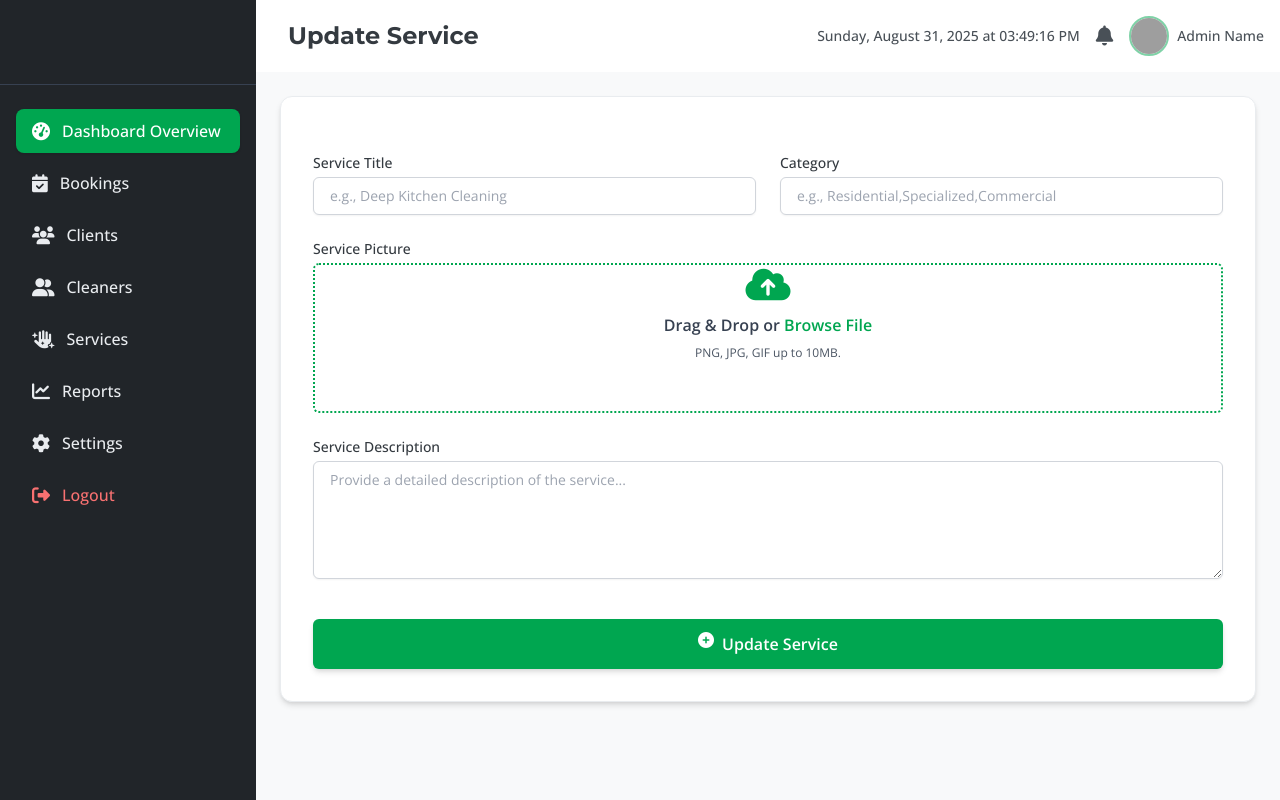
After one commit to Iqbalhossen07/clean, a PHP site: page /editService.php in a window 1280 px wide. The commit adds this page. Run offline with PHP 8.4, Linux system fonts and the light colour scheme; the visitor is signed in with stand-in values (Sample User, id 1); data that the repository does not hold is empty; some libraries are stand-ins or nearby versions; grey boxes are pictures that could not be loaded.

Commit message:
service crud added

```diff
--- /dev/null
+++ b/app/editService.php
@@ -0,0 +1,246 @@
+<?php include('db.php');
+if (!isset($_SESSION['email'])) {
+    header('Location: login.php');
+}
+
+
+if (isset($_GET['service_update_id'])) {
+    $service_update_id = $_GET['service_update_id'];
+    $service_update_id_result = $mysqli->query("SELECT * FROM service_table WHERE id='$service_update_id' ");
+    if (!empty($service_update_id_result)) {
+        $row = $service_update_id_result->fetch_array();
+
+        $service_title = $row['service_title'];
+        $service_category = $row['service_category'];
+        $service_description = $row['service_description'];
+        $service_image = $row['service_image'];
+
+    }
+
+
+}
+?>
+<!DOCTYPE html>
+<html lang="en" class="scroll-smooth">
+  <head>
+    <meta charset="UTF-8" />
+    <meta name="viewport" content="width=device-width, initial-scale=1.0" />
+    <title>CleanPro - update Service</title>
+    <script src="https://cdn.tailwindcss.com"></script>
+    <script>
+      tailwind.config = {
+        theme: {
+          extend: {
+            colors: {
+              primary: "#00A650",
+              "cleaning-primary": "#00A650",
+              "cleaning-dark": "#007A3D",
+              "dashboard-bg": "#F8F9FA",
+              "sidebar-bg": "#212529",
+              "sidebar-text": "#E9ECEF",
+              "card-bg": "#FFFFFF",
+              "card-border-light": "#E9ECEF",
+              "text-dark-high": "#343A40",
+              "text-dark-medium": "#495057",
+              "text-light-medium": "#ADB5BD",
+              "text-light-high": "#DEE2E6",
+            },
+            spacing: {
+              "topbar-height": "48px",
+              "navbar-height": "80px",
+            },
+            fontFamily: {
+              sans: ["Open Sans", "sans-serif"],
+              heading: ["Montserrat", "sans-serif"],
+            },
+            boxShadow: {
+              "custom-xs": "0 0 0 1px rgba(0, 0, 0, 0.05)",
+              "custom-sm":
+                "0 1px 3px 0 rgba(0, 0, 0, 0.08), 0 1px 2px 0 rgba(0, 0, 0, 0.03)",
+              "custom-md":
+                "0 4px 6px -1px rgba(0, 0, 0, 0.12), 0 2px 4px -1px rgba(0, 0, 0, 0.07)",
+              "custom-lg":
+                "0 10px 15px -3px rgba(0, 0, 0, 0.15), 0 4px 6px -2px rgba(0, 0, 0, 0.1)",
+              "custom-xl":
+                "0 20px 25px -5px rgba(0, 0, 0, 0.18), 0 10px 10px -5px rgba(0, 0, 0, 0.04)",
+              "icon-glow": "0 0 15px rgba(0, 166, 80, 0.4)",
+              "icon-blur":
+                "0 1px 3px rgba(0,0,0,0.08), 0 1px 2px rgba(0,0,0,0.02)",
+            },
+          },
+        },
+      };
+    </script>
+    <link
+      rel="stylesheet"
+      href="https://cdnjs.cloudflare.com/ajax/libs/font-awesome/6.4.0/css/all.min.css"
+    />
+    <link href="https://unpkg.com/aos@2.3.1/dist/aos.css" rel="stylesheet" />
+    <link rel="preconnect" href="https://fonts.googleapis.com" />
+    <link rel="preconnect" href="https://fonts.gstatic.com" crossorigin />
+    <link
+      href="https://fonts.googleapis.com/css2?family=Montserrat:wght@400;500;600;700;800;900&family=Open+Sans:wght@300;400;500;600;700&display=swap"
+      rel="stylesheet"
+    />
+ <link rel="stylesheet" href="style.css">
+  </head>
+  <body class="bg-dashboard-bg text-text-dark-medium font-sans h-screen">
+    <div class="flex h-screen bg-dashboard-bg">
+ <?php include('side.php') ?>
+
+      <div class="flex-1 flex flex-col md:ml-64 min-w-0">
+        <header
+          class="w-full bg-card-bg p-4 flex items-center justify-between shadow-custom-sm dashboard-topbar"
+        >
+          <div class="flex items-center space-x-4">
+            <button
+              id="sidebar-toggle-btn"
+              class="md:hidden text-gray-600 hover:text-text-dark-high focus:outline-none"
+            >
+              <i class="fas fa-bars text-xl"></i>
+            </button>
+            <h1 class="text-2xl font-bold font-heading text-text-dark-high">
+              Update Service
+            </h1>
+          </div>
+          <div class="flex items-center space-x-4">
+            <span
+              id="live-datetime"
+              class="text-text-dark-medium text-sm font-medium hidden sm:block"
+            ></span>
+            <a
+              href="#"
+              class="text-text-dark-medium hover:text-primary transition-colors"
+            >
+              <i class="fas fa-bell text-xl"></i>
+            </a>
+            <div class="flex items-center space-x-2">
+              <img
+                src="https://randomuser.me/api/portraits/men/1.jpg"
+                alt="Admin Avatar"
+                class="w-10 h-10 rounded-full object-cover border-2 border-primary/50"
+              />
+              <span
+                class="text-sm font-medium hidden sm:block text-text-dark-medium"
+                >Admin Name</span
+              >
+            </div>
+          </div>
+        </header>
+
+        <main
+          class="flex-1 p-6 bg-dashboard-bg custom-scrollbar overflow-y-auto"
+        >
+          <div
+            class="max-w-8xl mx-auto bg-white p-8 rounded-xl shadow-custom-md border border-card-border-light"
+            data-aos="fade-up"
+            data-aos-delay="100"
+          >
+            <form action="logics.php" method="POST" class="space-y-6" enctype="multipart/form-data">
+                <input type="hidden" name="id" value="<?php echo $service_update_id ?>">
+              <div class="grid grid-cols-1 md:grid-cols-2 gap-6">
+                <div>
+                  <label
+                    for="title"
+                    class="block text-sm font-medium text-text-dark-high mb-1"
+                    >Service Title</label
+                  >
+                  <input
+                    type="text"
+                    name="service_title" value="<?php echo $service_title ?>"
+                    id="title"
+                    class="mt-1 block w-full px-4 py-2 border border-gray-300 rounded-md shadow-sm focus:ring-primary focus:border-primary sm:text-sm"
+                    placeholder="e.g., Deep Kitchen Cleaning"
+                    required
+                  />
+                </div>
+
+
+
+                <div>
+                  <label
+                    for="price"
+                    class="block text-sm font-medium text-text-dark-high mb-1"
+                    >Category</label
+                  >
+                  <input
+                    type="text"
+                    name="service_category" value="<?php echo $service_category ?>"
+                    id="price"
+                    step="0.01"
+                    class="mt-1 block w-full px-4 py-2 border border-gray-300 rounded-md shadow-sm focus:ring-primary focus:border-primary sm:text-sm"
+                    placeholder="e.g., Residential,Specialized,Commercial"
+                    required
+                  />
+                </div>
+              </div>
+
+              <div>
+                <label
+                  for="picture"
+                  class="block text-sm font-medium text-text-dark-high mb-1"
+                  >Service Picture</label
+                >
+                <div
+                  class="relative file-input-box min-h-[150px] w-full rounded-md"
+                  style="border: 2px dotted #00A650 !important;"
+                >
+                  <div
+                    class="flex flex-col items-center justify-center h-full w-full"
+                  >
+                    <i class="fas fa-cloud-upload-alt text-4xl text-primary mb-2"></i>
+                    <p class="text-base font-semibold text-gray-700">
+                      Drag & Drop or
+                      <span class="text-primary hover:underline cursor-pointer"
+                        >Browse File</span
+                      >
+                    </p>
+                    <p class="mt-2 text-xs text-gray-600">
+                      PNG, JPG, GIF up to 10MB.
+                    </p>
+                  </div>
+                  <input
+                    type="file"
+                    name="service_image"
+                    id="picture"
+                    accept="image/*"
+                    class="absolute inset-0 w-full h-full opacity-0 cursor-pointer"
+                  />
+                  <input type="hidden" name="old_image" value="<?php echo $service_image ?>">
+                </div>
+              </div>
+
+              <div>
+                <label
+                  for="description"
+                  class="block text-sm font-medium text-text-dark-high mb-1"
+                  >Service Description</label
+                >
+                <textarea
+                  id="description"
+                  name="service_description"
+                  rows="5"
+                  class="mt-1 block w-full px-4 py-2 border border-gray-300 rounded-md shadow-sm focus:ring-primary focus:border-primary sm:text-sm"
+                  placeholder="Provide a detailed description of the service..."
+                  required
+                ><?php echo $service_description ?></textarea>
+              </div>
+
+              <div class="pt-4">
+                <button
+                  type="submit" name="udpate_service"
+                  class="w-full inline-flex justify-center py-3 px-6 border border-transparent shadow-custom-md rounded-md font-semibold text-white bg-primary hover:bg-cleaning-dark focus:outline-none focus:ring-2 focus:ring-offset-2 focus:ring-primary transition-all duration-300 transform hover:scale-105"
+                >
+                  <i class="fas fa-plus-circle mr-2"></i> Update Service
+                </button>
+              </div>
+            </form>
+          </div>
+        </main>
+      </div>
+    </div>
+
+    <script src="https://unpkg.com/aos@2.3.1/dist/aos.js"></script>
+  <script src="main.js"></script>
+  </body>
+</html>
```
Also changed, not shown: app/logics.php (+46 -2 lines), app/serviceDes.php (added, +178 -0 lines), app/services.php (+58 -70 lines), app/service_image/pexels-karolina-grabowska-5882694.jpg (added), app/service_image/pexels-theonlyabdulla-33393704.jpg (added), app/service_image/screencapture-c074beb2a834438b9b8bbb63b2c59aec-main-projects-builder-my-2025-08-18-17_37_08.png (added).
